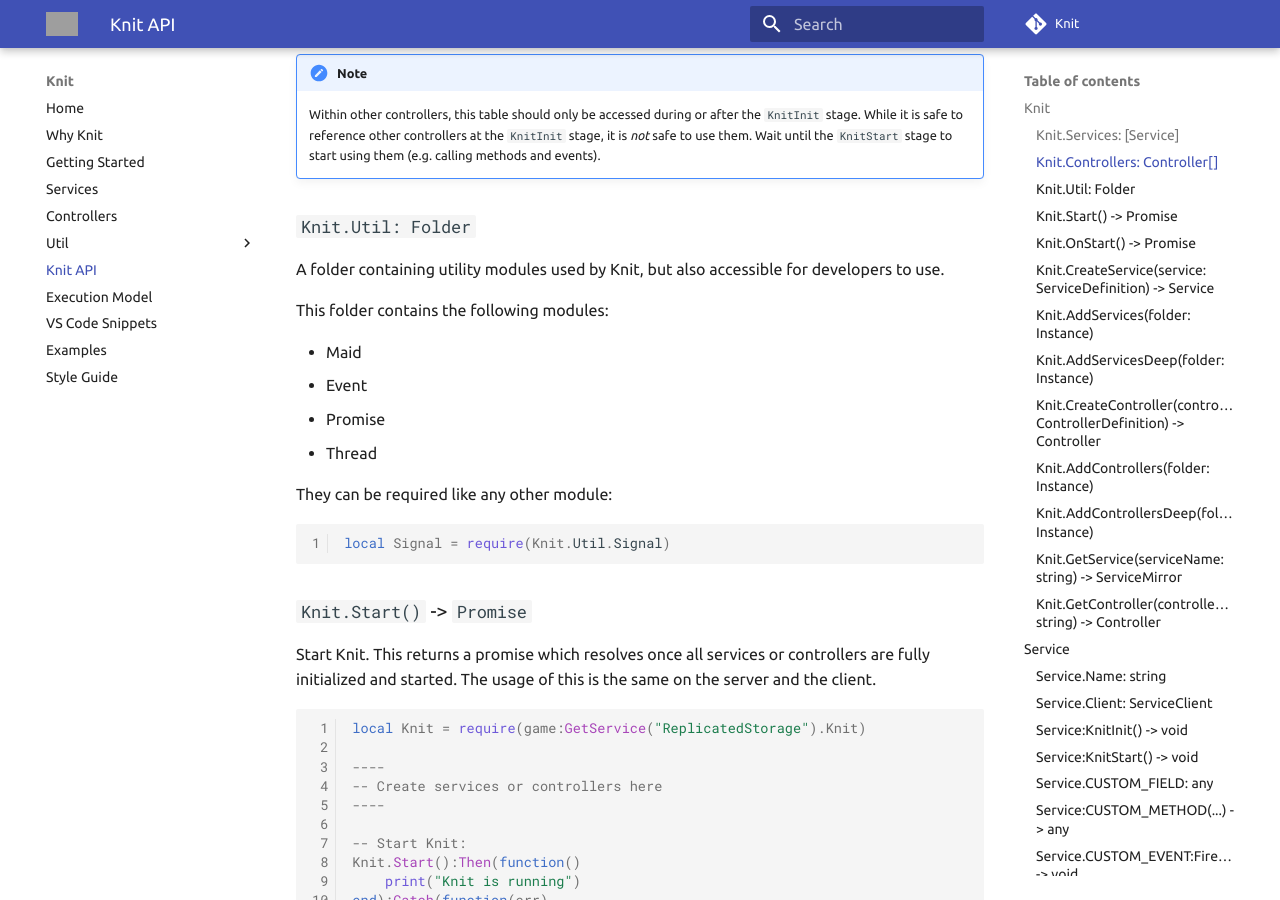
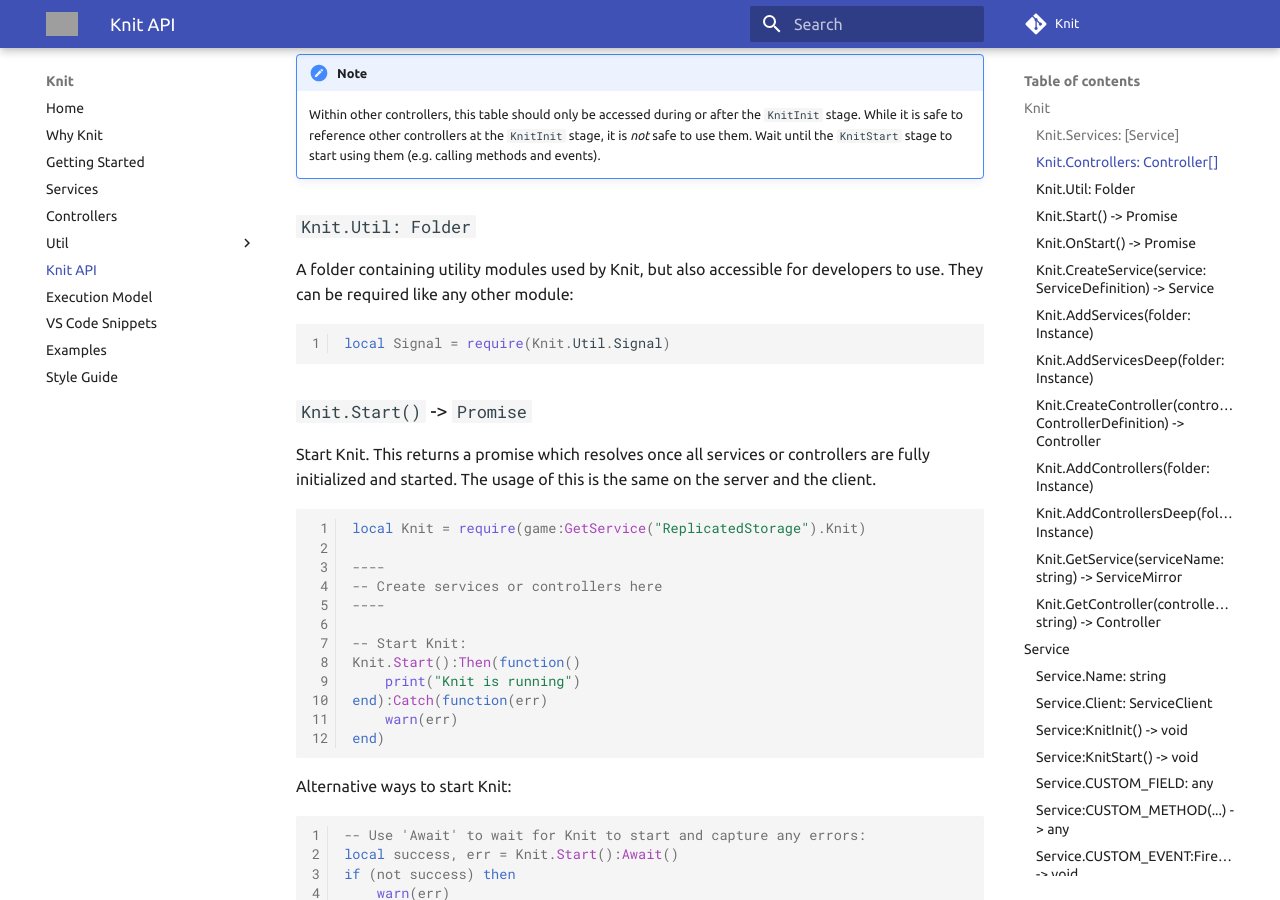
Before and after one commit to Sleitnick/Knit, an MkDocs documentation site: the page built from docs/knitapi.md, in a window 1280 px wide and 900 px high, scrolled down 826 px. Built offline with MkDocs 1.6.1 and Material for MkDocs 9.7.7, drawn with Linux system fonts in a browser that asks for light colours; comment, search, counter and statistics services are not loaded; grey boxes are pictures that could not be loaded.

Commit message:
Remove Thread library

````diff
--- a/docs/knitapi.md
+++ b/docs/knitapi.md
@@ -32,16 +32,7 @@ end
 
 
 ### `Knit.Util: Folder`
-A folder containing utility modules used by Knit, but also accessible for developers to use.
-
-This folder contains the following modules:
-
-- Maid
-- Event
-- Promise
-- Thread
-
-They can be required like any other module:
+A folder containing utility modules used by Knit, but also accessible for developers to use. They can be required like any other module:
 
 ```lua
 local Signal = require(Knit.Util.Signal)
--- a/mkdocs.yml
+++ b/mkdocs.yml
@@ -23,7 +23,6 @@ nav:
     - Streamable: util/streamable.md
     - StreamableUtil: util/streamableutil.md
     - TableUtil: util/tableutil.md
-    - Thread: util/thread.md
   - Knit API: knitapi.md
   - Execution Model: executionmodel.md
   - VS Code Snippets: vscodesnippets.md
````
Also changed, not shown: 1 other file.
